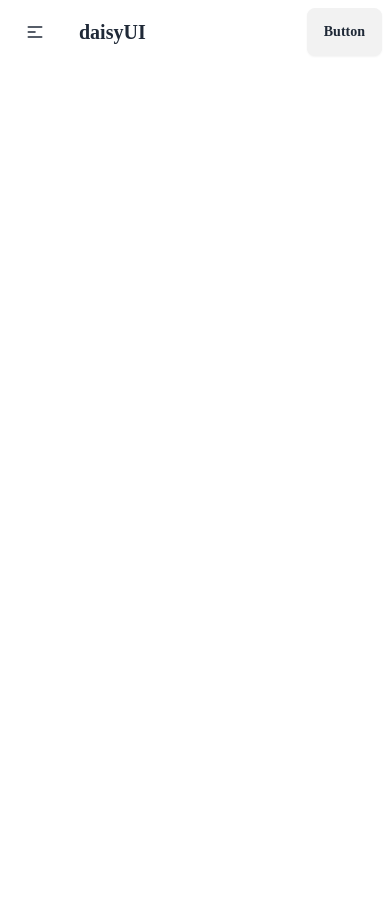
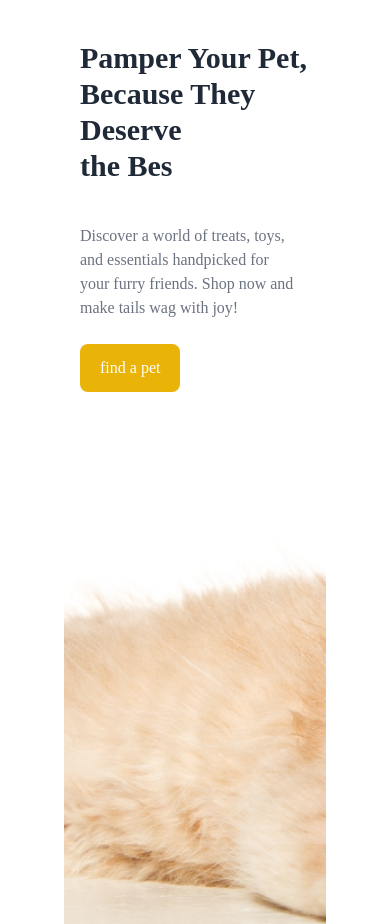
Before and after one commit to riponcu/Assignment-3, a plain HTML site: page index.html in a window 390 px wide. Before the commit the page ends 844 px from the top, so only its background shows below. Drawn offline with nearby package versions, Linux system fonts and the light colour scheme; a web font is replaced by a local one.

Commit message:
banner section

```diff
--- a/index.html
+++ b/index.html
@@ -38,61 +38,32 @@
 <body class="font-ADlaM">
 
     <!-- Header Section -->
-    <header><nav><div class="navbar bg-base-100">
-        <div class="navbar-start">
-          <div class="dropdown">
-            <div tabindex="0" role="button" class="btn btn-ghost lg:hidden">
-              <svg
-                xmlns="http://www.w3.org/2000/svg"
-                class="h-5 w-5"
-                fill="none"
-                viewBox="0 0 24 24"
-                stroke="currentColor">
-                <path
-                  stroke-linecap="round"
-                  stroke-linejoin="round"
-                  stroke-width="2"
-                  d="M4 6h16M4 12h8m-8 6h16" />
-              </svg>
-            </div>
-            <ul
-              tabindex="0"
-              class="menu menu-sm dropdown-content bg-base-100 rounded-box z-[1] mt-3 w-52 p-2 shadow">
-              <li><a>Item 1</a></li>
-              <li>
-                <a>Parent</a>
-                <ul class="p-2">
-                  <li><a>Submenu 1</a></li>
-                  <li><a>Submenu 2</a></li>
-                </ul>
-              </li>
-              <li><a>Item 3</a></li>
-            </ul>
-          </div>
-          <a class="btn btn-ghost text-xl">daisyUI</a>
-        </div>
-        <div class="navbar-center hidden lg:flex">
-          <ul class="menu menu-horizontal px-1">
-            <li><a>Item 1</a></li>
-            <li>
-              <details>
-                <summary>Parent</summary>
-                <ul class="p-2">
-                  <li><a>Submenu 1</a></li>
-                  <li><a>Submenu 2</a></li>
-                </ul>
-              </details>
-            </li>
-            <li><a>Item 3</a></li>
-          </ul>
-        </div>
-        <div class="navbar-end">
-          <a class="btn">Button</a>
-        </div>
-      </div></nav></header>
+    <header>
+        <!-- navbar Section -->
+        <nav></nav>
+
+
+    </header>
 
     <!-- main Section -->
-     <main></main>
+     <main class="max-w-screen-xl mx-auto px-16 lg:px-28">
+      <!-- banner Section -->
+      <section class="mx-auto mt-20">
+            <!-- font section -->
+              <div class="relative h-screen  bg-cover bg-center w-full md:1/2 lg:1/2" style="background-image: url(c1-assets/cat-big.png);">
+               </div>
+              <div class="absolute inset-0 bg-white opacity-10"></div>
+              <div class="absolute inset-0 flex flex-col md:flex-row items-center justify-start">
+                <div class=" md:w-1/2 px-20 py-10 md:py-0">
+                  <h1 class="text-3xl md:text-5xl font-bold mb-4">Pamper Your Pet,<br>Because They Deserve <br>the Bes</h1>
+                <br>
+                <p class="text-gray-500 ">Discover a world of treats, toys, and essentials handpicked for <br> your furry friends. Shop now and make tails wag with joy!</p>
+                <br>
+                <button class="bg-yellow-500 text-white py-3 px-5 rounded-lg">find a pet</button>
+                </div>
+              </div>
+     </section>
+     </main>
 
      <!-- Footer Section -->
       <footer></footer>
```
